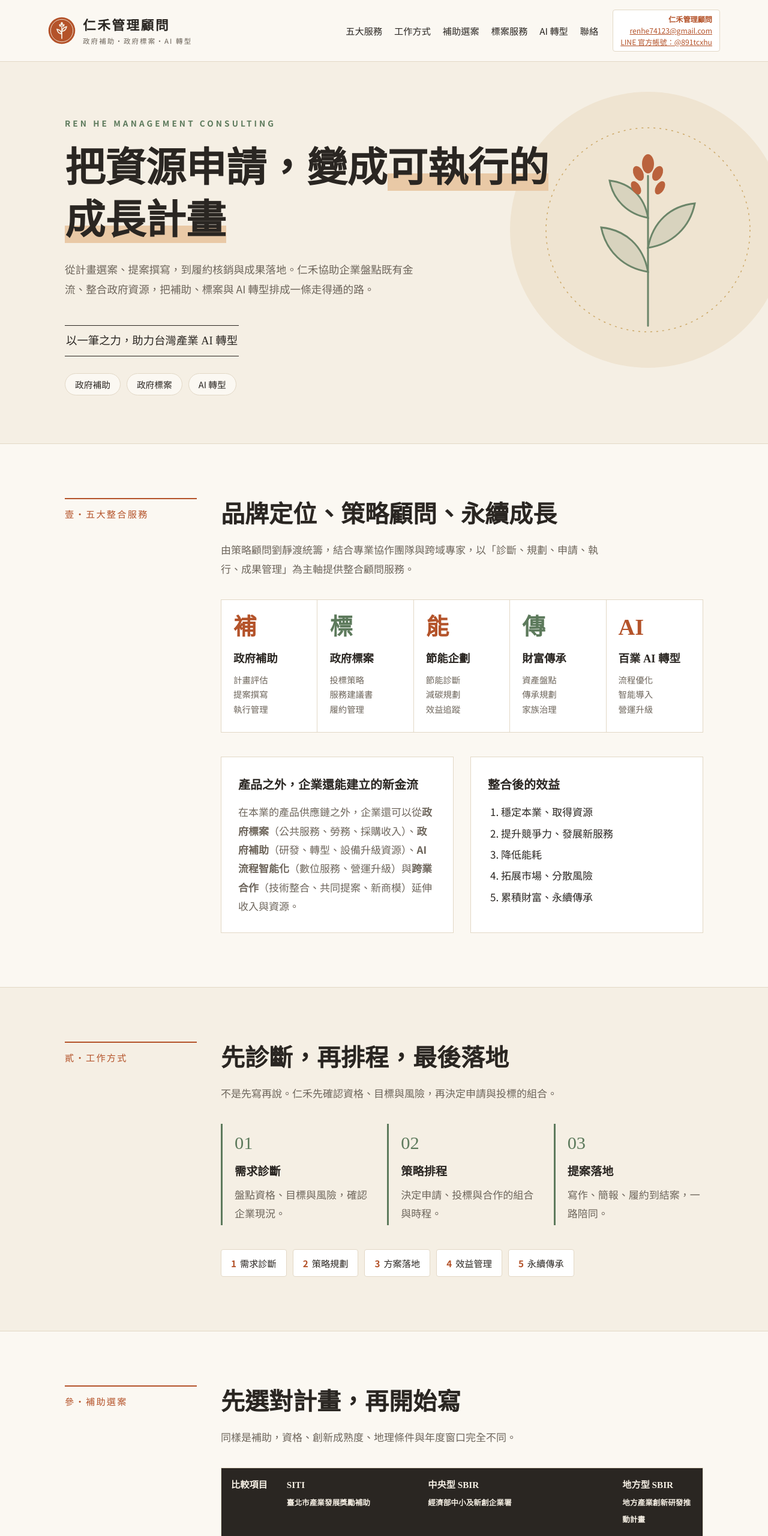
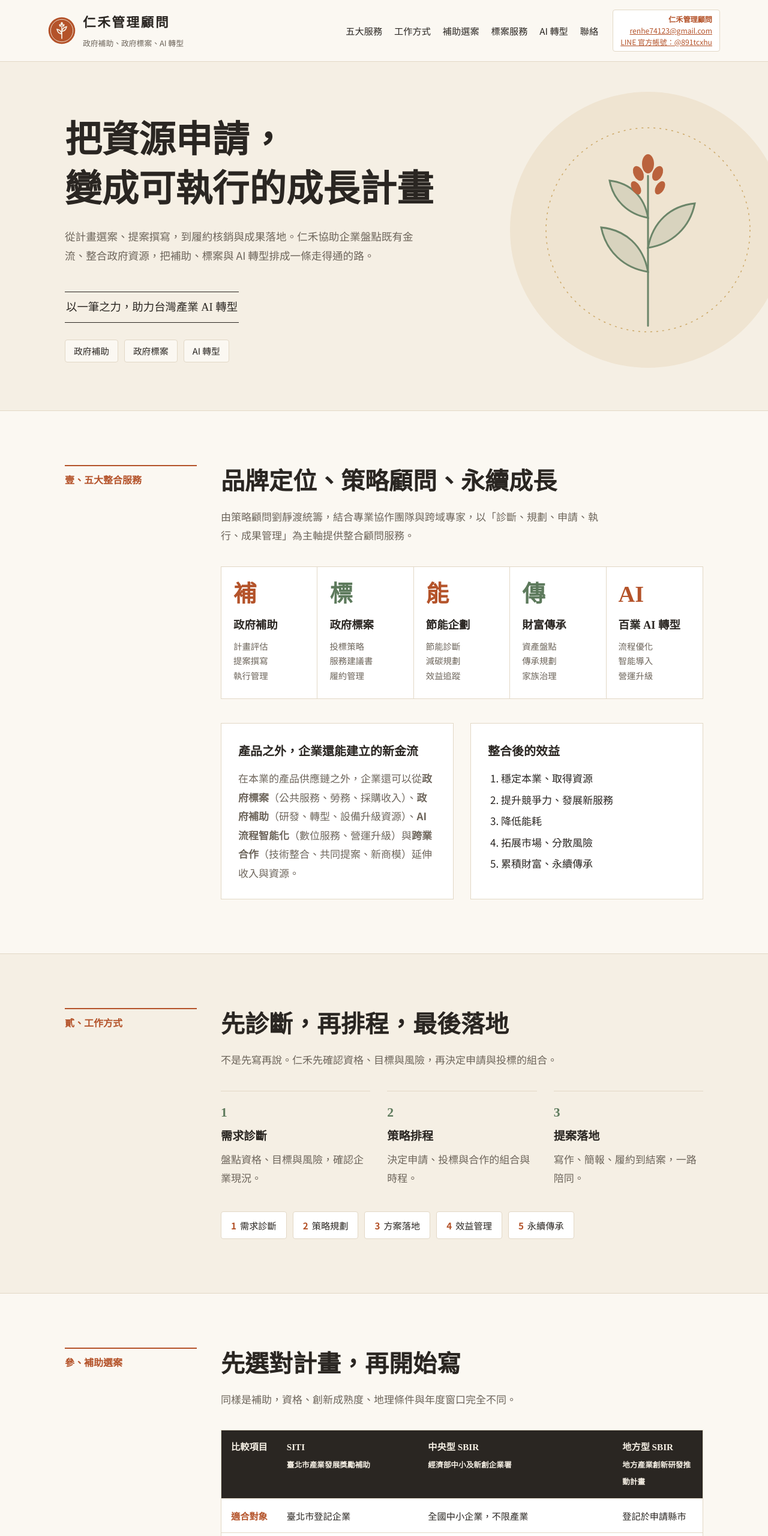
Before and after one commit to tommyliu2009/renhe, a plain HTML site: page index.html in a window 1280 px wide. Shown: the top 2560 px of the page at 60% size. Drawn offline with Linux system fonts and the light colour scheme.

Commit message:
去掉首頁的 AI 版面套路，保留內容與品牌。 (#1)
拿掉英文大寫短標、標題單詞底線，並把過寬字距與中點分隔改成一般中文小標。

Co-authored-by: Cursor Agent <cursoragent@cursor.com>
Co-authored-by: tommyliu2009 <tommyliu2009@users.noreply.github.com>

```diff
--- a/index.html
+++ b/index.html
@@ -6,7 +6,7 @@
 <script async src="https://www.googletagmanager.com/gtag/js?id=G-7374EDFKBH"></script>
 <script>window.dataLayer=window.dataLayer||[];function gtag(){dataLayer.push(arguments);}gtag('js',new Date());gtag('config','G-7374EDFKBH');</script>
 <meta name="viewport" content="width=device-width,initial-scale=1">
-<title>仁禾管理顧問｜政府補助計畫・政府標案・AI 轉型顧問</title>
+<title>仁禾管理顧問｜政府補助計畫、政府標案、AI 轉型顧問</title>
 <meta name="description" content="仁禾管理顧問由劉靜渡主持，提供政府補助計畫、政府標案、節能企劃、財富傳承與百業 AI 轉型五大整合服務。從需求診斷、計畫選案、提案撰寫，到履約核銷與成果落地。">
 <link rel="canonical" href="https://web18.subsidyking.tw/">
 <meta name="robots" content="index,follow">
@@ -46,22 +46,21 @@ a{color:var(--tc)}img{max-width:100%;display:block}
 header{background:var(--pa);border-bottom:1px solid var(--ln)}
 .hd{display:flex;align-items:center;gap:24px;padding:16px 0}
 .brand{display:flex;align-items:center;gap:12px;text-decoration:none;color:var(--ink)}
-.brand img{width:46px;height:46px}.brand b{font-family:"Noto Serif TC",serif;font-size:1.35rem;letter-spacing:.12em}.brand small{display:block;color:var(--mut);font-size:.72rem;letter-spacing:.18em;margin-top:-6px}
+.brand img{width:46px;height:46px}.brand b{font-family:"Noto Serif TC",serif;font-size:1.35rem;letter-spacing:.12em}.brand small{display:block;color:var(--mut);font-size:.8rem;letter-spacing:0;margin-top:1px;font-weight:400}
 nav{display:flex;gap:20px;margin-left:auto}nav a{color:var(--ink);text-decoration:none;font-size:.95rem}nav a:hover{color:var(--tc)}
 .ad{background:#fff;border:1px solid var(--ln);border-radius:4px;padding:6px 12px;font-size:.76rem;line-height:1.55;text-align:right;color:var(--mut);white-space:nowrap}.ad b{color:var(--tc)}
 .hero{padding:90px 0 80px;position:relative;overflow:hidden}
 .hero svg{position:absolute;right:-60px;top:20px;width:520px;height:520px;opacity:.9}
-.eyebrow{color:var(--sg);letter-spacing:.3em;font-size:.85rem;font-weight:700}
-.hero h1{font-size:clamp(2.3rem,5.4vw,4.2rem);line-height:1.3;margin:18px 0 22px;font-weight:900;max-width:12em;position:relative}
-.hero h1 span{background:linear-gradient(transparent 62%,#e9c9a6 62%)}
+.hero h1{font-size:clamp(1.75rem,4.8vw,4rem);line-height:1.32;margin:0 0 22px;font-weight:900;max-width:11em;text-wrap:balance;position:relative}
 .hero p.lead{max-width:33em;color:var(--mut);font-size:1.1rem;position:relative}
 .motto{display:inline-block;margin-top:26px;font-family:"Noto Serif TC",serif;font-size:1.15rem;border-top:1px solid var(--ink);border-bottom:1px solid var(--ink);padding:8px 2px;position:relative}
-.pills{display:flex;gap:10px;flex-wrap:wrap;margin-top:28px;position:relative}.pills span{background:var(--pa);border:1px solid var(--ln);padding:4px 16px;border-radius:999px;font-size:.92rem}
+.nowrap{white-space:nowrap}
+.pills{display:flex;gap:10px;flex-wrap:wrap;margin-top:28px;position:relative}.pills span{background:var(--pa);border:1px solid var(--ln);padding:4px 14px;border-radius:4px;font-size:.92rem}
 section{padding:90px 0;border-top:1px solid var(--ln)}
 section.alt{background:var(--pa)}
 .st{display:grid;grid-template-columns:220px minmax(0,1fr);gap:40px}.st>*{min-width:0}
-.st .lab{font-family:"Noto Serif TC",serif;color:var(--tc);font-size:.95rem;letter-spacing:.15em;border-top:2px solid var(--tc);padding-top:12px;align-self:start}
-h2{font-size:clamp(1.7rem,3.2vw,2.5rem);margin:0 0 14px;line-height:1.4}
+.st .lab{font-family:"Noto Serif TC",serif;color:var(--tc);font-size:1rem;letter-spacing:0;border-top:2px solid var(--tc);padding-top:12px;align-self:start;line-height:1.55;font-weight:700}
+h2{font-size:clamp(1.7rem,3.2vw,2.5rem);margin:0 0 14px;line-height:1.4;text-wrap:balance}
 .intro{color:var(--mut);max-width:38em;margin:0 0 36px}
 .five{display:grid;grid-template-columns:repeat(5,1fr);gap:0;border:1px solid var(--ln);background:#fff}
 .five div{padding:26px 20px;border-right:1px solid var(--ln)}.five div:last-child{border:0}
@@ -69,8 +68,8 @@ h2{font-size:clamp(1.7rem,3.2vw,2.5rem);margin:0 0 14px;line-height:1.4}
 .five div:nth-child(even) .ch{color:var(--sg)}
 .five h3{font-size:1.15rem;margin:14px 0 6px}.five p{margin:0;color:var(--mut);font-size:.9rem;line-height:1.7}
 .flows{display:grid;grid-template-columns:repeat(3,1fr);gap:28px}
-.fl{border-left:3px solid var(--sg);padding:4px 0 4px 20px}
-.fl .n{font-family:"Noto Serif TC",serif;font-size:1.9rem;color:var(--sg)}.fl h3{margin:2px 0 4px;font-size:1.2rem}.fl p{margin:0;color:var(--mut)}
+.fl{border-top:1px solid var(--ln);padding:16px 0 0}
+.fl .n{font-family:"Noto Serif TC",serif;font-size:1.35rem;color:var(--sg);font-weight:700}.fl h3{margin:2px 0 4px;font-size:1.2rem}.fl p{margin:0;color:var(--mut)}
 .steps{list-style:none;padding:0;margin:40px 0 0;display:flex;flex-wrap:wrap;gap:10px}
 .steps li{background:#fff;border:1px solid var(--ln);padding:8px 16px;border-radius:4px;font-size:.95rem}.steps li b{color:var(--tc);margin-right:6px}
 .tbl{overflow-x:auto;background:#fff;border:1px solid var(--ln)}
@@ -83,9 +82,10 @@ tbody th{color:var(--tc);white-space:nowrap;font-weight:700}
 .duo{display:grid;grid-template-columns:1fr 1fr;gap:28px;margin-top:40px}
 .card{background:#fff;border:1px solid var(--ln);padding:28px}
 .card h3{margin:0 0 10px;font-size:1.25rem}
-.card ol{margin:0;padding-left:1.3em}.card li{margin:4px 0}
+.card ol,.card ul{margin:0;padding-left:1.3em}.card li{margin:4px 0}
+.card .plans{margin-top:8px;color:var(--mut)}
 .q3{display:grid;grid-template-columns:repeat(3,1fr);gap:24px}
-.q3 div{background:#fff;border-top:4px solid var(--gd);padding:24px}.q3 h3{margin:0 0 6px}.q3 p{margin:0;color:var(--mut)}
+.q3 div{background:#fff;border:1px solid var(--ln);padding:24px}.q3 h3{margin:0 0 6px}.q3 p{margin:0;color:var(--mut)}
 blockquote{margin:36px 0 0;font-family:"Noto Serif TC",serif;font-size:1.25rem;line-height:1.7;border-left:4px solid var(--tc);padding:6px 0 6px 22px}
 .life{display:flex;flex-wrap:wrap;gap:0;margin:0 0 30px}
 .life span{flex:1 1 0;min-width:90px;text-align:center;padding:14px 6px;background:#fff;border:1px solid var(--ln);margin-left:-1px;font-family:"Noto Serif TC",serif;font-weight:700}
@@ -96,16 +96,16 @@ blockquote{margin:36px 0 0;font-family:"Noto Serif TC",serif;font-size:1.25rem;l
 .team div{background:#fff;border:1px solid var(--ln);padding:20px}.team b{display:block;font-family:"Noto Serif TC",serif;font-size:1.05rem}.team span{color:var(--mut);font-size:.9rem}
 .contact{background:var(--ink);color:#f5efe4;border:0}
 .contact .lab{color:var(--gd);border-color:var(--gd)}
-.contact h2{color:#fff}.contact dl{display:grid;grid-template-columns:6em 1fr;gap:14px 12px;margin:0;font-size:1.05rem}.contact dt{color:#c9bca7}.contact dd{margin:0}.contact a{color:#f2c39a}
+.contact h2{color:#fff}.contact dl{display:grid;grid-template-columns:max-content 1fr;gap:14px 20px;margin:0;font-size:1.05rem}.contact dt{color:#c9bca7;white-space:nowrap}.contact dd{margin:0}.contact a{color:#f2c39a}
 footer{padding:28px 0;color:var(--mut);font-size:.85rem;text-align:center}
 @media(max-width:980px){nav{display:none}.five{grid-template-columns:1fr 1fr}.five div{border-bottom:1px solid var(--ln)}.st{grid-template-columns:minmax(0,1fr);gap:16px}.team{grid-template-columns:1fr 1fr}.hero svg{opacity:.35}}
-@media(max-width:640px){body{font-size:16px}.wrap{padding:0 18px}.hd{flex-wrap:wrap;gap:8px;padding:12px 0}.ad{white-space:normal;text-align:left;width:100%}
+@media(max-width:640px){body{font-size:16px}.wrap{padding:0 18px}.hd{flex-wrap:wrap;gap:8px;padding:12px 0}.ad{white-space:normal;text-align:left;width:100%}.contact dl{grid-template-columns:1fr;gap:2px 0}.contact dt{margin-top:14px}.contact dd{margin:0 0 2px}
  .hero{padding:48px 0}.hero svg{width:300px;height:300px;right:-90px;top:0}section{padding:60px 0}.five{grid-template-columns:1fr 1fr}.five div{border-right:1px solid var(--ln)}.five div:nth-child(even){border-right:0}.five div:last-child{grid-column:1/-1}.flows,.duo,.q3,.team{grid-template-columns:1fr}.life span{flex-basis:33%}}
 </style>
 </head>
 <body>
 <header><div class="wrap hd">
- <a class="brand" href="#top"><img src="assets/logo.svg" alt="仁禾管理顧問" width="46" height="46"><span><b>仁禾管理顧問</b><small>政府補助・政府標案・AI 轉型</small></span></a>
+ <a class="brand" href="#top"><img src="assets/logo.svg" alt="仁禾管理顧問" width="46" height="46"><span><b>仁禾管理顧問</b><small>政府補助、政府標案、AI 轉型</small></span></a>
  <nav aria-label="主選單"><a href="#services">五大服務</a><a href="#method">工作方式</a><a href="#subsidy">補助選案</a><a href="#tender">標案服務</a><a href="#ai">AI 轉型</a><a href="#contact">聯絡</a></nav>
  <div class="ad"><b>仁禾管理顧問</b><br><a href="mailto:renhe74123@gmail.com">renhe74123@gmail.com</a><br><a href="https://line.me/R/ti/p/@891tcxhu" target="_blank" rel="noopener">LINE 官方帳號：@891tcxhu</a></div>
 </div></header>
@@ -113,15 +113,14 @@ footer{padding:28px 0;color:var(--mut);font-size:.85rem;text-align:center}
 <main id="top">
 <div class="hero"><div class="wrap">
  <svg viewBox="0 0 520 520" aria-hidden="true"><circle cx="260" cy="260" r="230" fill="#efe3cf"/><circle cx="260" cy="260" r="170" fill="none" stroke="#c8a15a" stroke-width="1.5" stroke-dasharray="3 7"/><g fill="none" stroke="#5d7a5c" stroke-width="3" stroke-linecap="round"><path d="M260 420V170"/><path d="M260 330c-40-6-70-34-78-74 40 4 70 30 78 74z" fill="#5d7a5c" fill-opacity=".18"/><path d="M260 290c40-6 70-34 78-74-40 4-70 30-78 74z" fill="#5d7a5c" fill-opacity=".18"/><path d="M260 240c-34-6-58-30-64-62 34 4 58 26 64 62z" fill="#5d7a5c" fill-opacity=".18"/></g><g fill="#b4532a"><ellipse cx="260" cy="150" rx="10" ry="16"/><ellipse cx="244" cy="166" rx="8" ry="13" transform="rotate(-25 244 166)"/><ellipse cx="276" cy="166" rx="8" ry="13" transform="rotate(25 276 166)"/><ellipse cx="240" cy="190" rx="7" ry="12" transform="rotate(-30 240 190)"/><ellipse cx="280" cy="190" rx="7" ry="12" transform="rotate(30 280 190)"/></g></svg>
- <div class="eyebrow">REN HE MANAGEMENT CONSULTING</div>
- <h1>把資源申請，變成<span>可執行的成長計畫</span></h1>
+ <h1>把資源申請，<br>變成可執行的成長計畫</h1>
  <p class="lead">從計畫選案、提案撰寫，到履約核銷與成果落地。仁禾協助企業盤點既有金流、整合政府資源，把補助、標案與 AI 轉型排成一條走得通的路。</p>
- <div class="motto">以一筆之力，助力台灣產業 AI 轉型</div>
+ <div class="motto">以一筆之力，助力台灣產業 <span class="nowrap">AI 轉型</span></div>
  <div class="pills"><span>政府補助</span><span>政府標案</span><span>AI 轉型</span></div>
 </div></div>
 
 <section id="services" class="alt"><div class="wrap st">
- <div class="lab">壹・五大整合服務</div>
+ <div class="lab">壹、五大整合服務</div>
  <div>
   <h2>品牌定位、策略顧問、永續成長</h2>
   <p class="intro">由策略顧問劉靜渡統籌，結合專業協作團隊與跨域專家，以「診斷、規劃、申請、執行、成果管理」為主軸提供整合顧問服務。</p>
@@ -140,21 +139,21 @@ footer{padding:28px 0;color:var(--mut);font-size:.85rem;text-align:center}
 </div></section>
 
 <section id="method"><div class="wrap st">
- <div class="lab">貳・工作方式</div>
+ <div class="lab">貳、工作方式</div>
  <div>
   <h2>先診斷，再排程，最後落地</h2>
   <p class="intro">不是先寫再說。仁禾先確認資格、目標與風險，再決定申請與投標的組合。</p>
   <div class="flows">
-   <div class="fl"><div class="n">01</div><h3>需求診斷</h3><p>盤點資格、目標與風險，確認企業現況。</p></div>
-   <div class="fl"><div class="n">02</div><h3>策略排程</h3><p>決定申請、投標與合作的組合與時程。</p></div>
-   <div class="fl"><div class="n">03</div><h3>提案落地</h3><p>寫作、簡報、履約到結案，一路陪同。</p></div>
+   <div class="fl"><div class="n">1</div><h3>需求診斷</h3><p>盤點資格、目標與風險，確認企業現況。</p></div>
+   <div class="fl"><div class="n">2</div><h3>策略排程</h3><p>決定申請、投標與合作的組合與時程。</p></div>
+   <div class="fl"><div class="n">3</div><h3>提案落地</h3><p>寫作、簡報、履約到結案，一路陪同。</p></div>
   </div>
   <ul class="steps"><li><b>1</b>需求診斷</li><li><b>2</b>策略規劃</li><li><b>3</b>方案落地</li><li><b>4</b>效益管理</li><li><b>5</b>永續傳承</li></ul>
  </div>
 </div></section>
 
 <section id="subsidy" class="alt"><div class="wrap st">
- <div class="lab">參・補助選案</div>
+ <div class="lab">參、補助選案</div>
  <div>
   <h2>先選對計畫，再開始寫</h2>
   <p class="intro">同樣是補助，資格、創新成熟度、地理條件與年度窗口完全不同。</p>
@@ -170,14 +169,14 @@ footer{padding:28px 0;color:var(--mut);font-size:.85rem;text-align:center}
   <p class="rule"><b>選案原則：</b>資格先過、主題貼合、KPI 可驗、經費可核銷，再談補助金額。</p>
   <p class="small">表格可左右滑動。金額單位為新臺幣元；資格、期程與金額以當年度官方公告為準。</p>
   <div class="duo">
-   <div class="card"><h3>「最高 42 萬元」是資源組合，不是現金</h3><p style="margin:0 0 10px;color:var(--mut)">經濟部產業發展署產業競爭力輔導團：診斷輔導、AI 工具導入與人才培訓三種資源的組合。</p><ol><li>線上入案：填公司資料與營運痛點</li><li>媒合診斷：盤點工時、錯誤率與流程</li><li>採購核銷：依建議採購並備妥發票與授權證明</li></ol><p class="small" style="margin:10px 0 0">先診斷 → 再採購 → 後核銷；補助採先執行、後核銷，不會預先撥付。</p></div>
+   <div class="card"><h3>「最高 42 萬元」是資源組合，不是現金</h3><p style="margin:0 0 10px;color:var(--mut)">經濟部產業發展署產業競爭力輔導團：診斷輔導、AI 工具導入與人才培訓三種資源的組合。</p><ol><li>線上入案：填公司資料與營運痛點</li><li>媒合診斷：盤點工時、錯誤率與流程</li><li>採購核銷：依建議採購並備妥發票與授權證明</li></ol><p class="small" style="margin:10px 0 0">先診斷、再採購、後核銷；補助採先執行、後核銷，不會預先撥付。</p></div>
    <div class="card"><h3>核銷前，確認這五件事</h3><ol><li>痛點有數字嗎？</li><li>診斷已完成嗎？</li><li>採購符合建議嗎？</li><li>發票與授權齊嗎？</li><li>支出未重複核銷？</li></ol></div>
   </div>
  </div>
 </div></section>
 
 <section id="writing"><div class="wrap st">
- <div class="lab">肆・計畫書寫法</div>
+ <div class="lab">肆、計畫書寫法</div>
  <div>
   <h2>評審在意的是可行、可驗、可交付</h2>
   <p class="intro">計畫書的工作，是把不確定性拆成證據，再把證據排進工作項目、KPI、預算與效益。</p>
@@ -191,7 +190,7 @@ footer{padding:28px 0;color:var(--mut);font-size:.85rem;text-align:center}
 </div></section>
 
 <section id="tender" class="alt"><div class="wrap st">
- <div class="lab">伍・政府標案服務</div>
+ <div class="lab">伍、政府標案服務</div>
  <div>
   <h2>一套服務，走完全生命週期</h2>
   <p class="intro">協助客戶取得並完成政府標案：標案顧問、專業寫手團隊、專案管理與品質控管。</p>
@@ -200,7 +199,7 @@ footer{padding:28px 0;color:var(--mut);font-size:.85rem;text-align:center}
 </div></section>
 
 <section id="ai"><div class="wrap st">
- <div class="lab">陸・製造業 AI 轉型</div>
+ <div class="lab">陸、製造業 AI 轉型</div>
  <div>
   <h2>四方協作，讓補助與系統一起落地</h2>
   <p class="intro">仁禾統籌需求、選案與提案；技術、機台與 ERP 夥伴共同完成數位轉型。</p>
@@ -210,13 +209,13 @@ footer{padding:28px 0;color:var(--mut);font-size:.85rem;text-align:center}
    <div><b>M2M 機台業者</b><span>設備聯網、數據擷取、自動化與場域驗證</span></div>
    <div><b>ERP 業者</b><span>訂單、生產、庫存與財務資料串接</span></div>
   </div>
-  <div class="card" style="margin-top:24px"><h3>可搭配的四類計畫</h3><p style="margin:0;color:var(--mut)">製造業升級（具工廠資格，依年度公告）・特定工廠改善、智慧化與場域升級・CITD 協助傳統產業技術開發・中央型 SBIR 中小企業創新研究</p></div>
-  <p class="small" style="margin-top:14px">流程：製造需求 → 顧問統籌 → 政府申請 → 系統串接 → AI 落地 → 效能提升</p>
+  <div class="card" style="margin-top:24px"><h3>可搭配的四類計畫</h3><ul class="plans"><li>製造業升級（具工廠資格，依年度公告）</li><li>特定工廠改善、智慧化與場域升級</li><li>CITD 協助傳統產業技術開發</li><li>中央型 SBIR 中小企業創新研究</li></ul></div>
+  <p class="small" style="margin-top:14px">流程：製造需求、顧問統籌、政府申請、系統串接、AI 落地、效能提升</p>
  </div>
 </div></section>
 
 <section id="contact" class="contact"><div class="wrap st">
- <div class="lab">柒・聯絡</div>
+ <div class="lab">柒、聯絡</div>
  <div>
   <h2>聊聊你的計畫</h2>
   <p style="color:#c9bca7;margin:0 0 28px">想知道哪個補助適合、標案能不能投，歡迎來信或加 LINE。</p>
@@ -224,6 +223,6 @@ footer{padding:28px 0;color:var(--mut);font-size:.85rem;text-align:center}
  </div>
 </div></section>
 </main>
-<footer>© 仁禾管理顧問｜政府補助・政府標案・AI 轉型</footer>
+<footer>© 仁禾管理顧問｜政府補助、政府標案、AI 轉型</footer>
 </body>
 </html>
```
